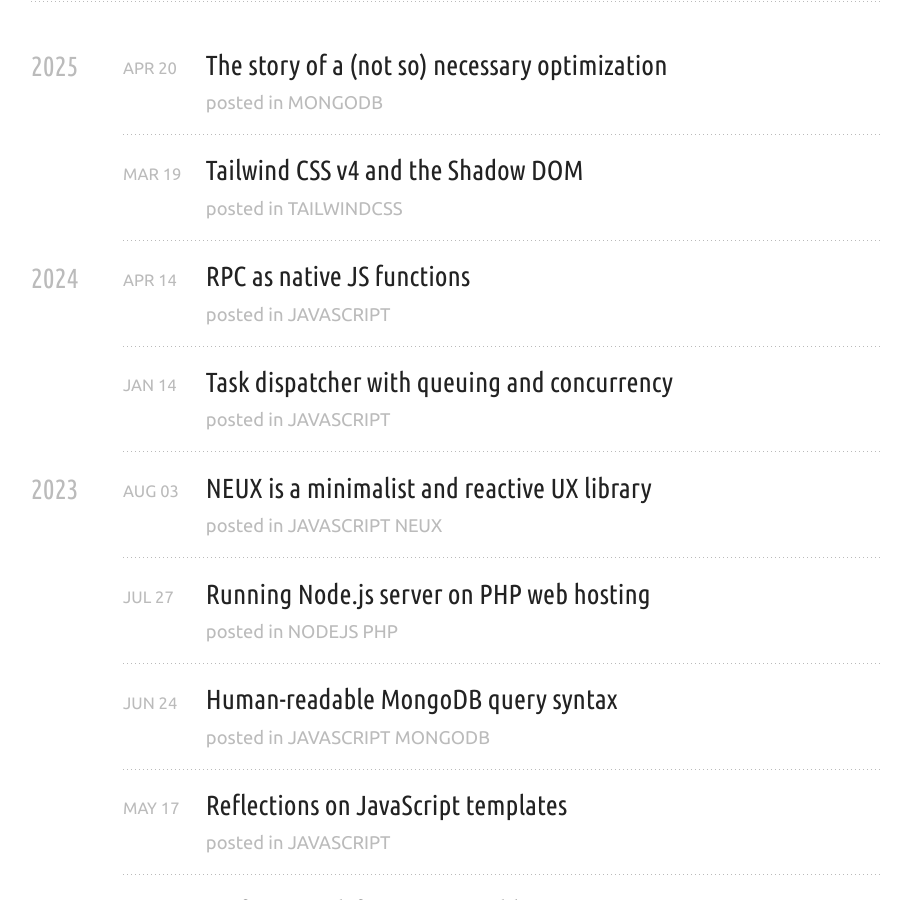
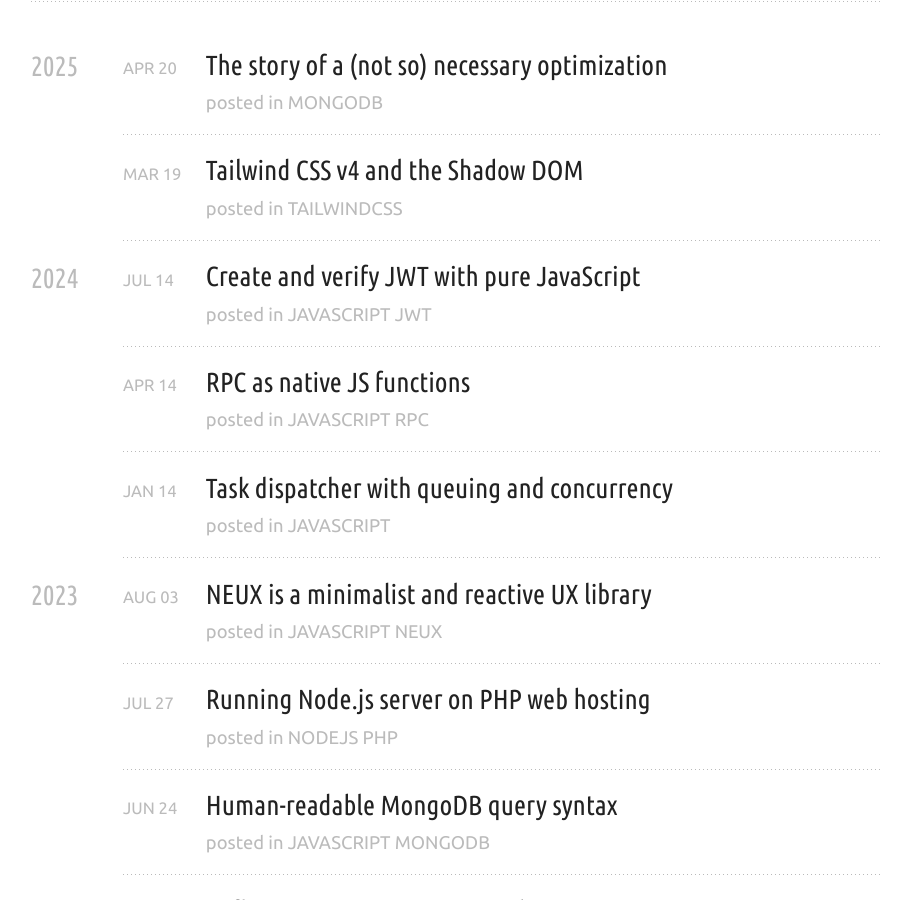
Before and after one commit to meefik/meefik.github.io, a Jekyll site: the page built from pages/archive.html, in a window 1280 px wide and 900 px high, scrolled down 319 px. Shown: the whole window, without its empty margins (184-1095 px from the left). Built offline with Jekyll 4.4.1, drawn with Linux system fonts in a browser that asks for light colours; some of the changed lines change nothing that is shown.

Commit message:
Add new post

````diff
--- a/_posts/2024-04-14-rpc-as-js-functions.md
+++ b/_posts/2024-04-14-rpc-as-js-functions.md
@@ -2,7 +2,7 @@
 layout: post
 title: RPC as native JS functions
 date: 2024-04-14 12:00:00 +0000
-categories: [javascript]
+categories: [javascript, rpc]
 comments: true
 ---
 
--- /dev/null
+++ b/_posts/2024-07-14-jwt-with-pure-js.md
@@ -0,0 +1,164 @@
+---
+layout: post
+title: Create and verify JWT with pure JavaScript
+date: 2024-07-14 12:00:00 +0000
+categories: [javascript, jwt]
+comments: true
+---
+
+[JSON Web Token](https://jwt.io) (JWT) is a popular standard for securely transmitting information between parties as a JSON object. They are commonly used for authentication and information exchange. While many libraries exist to handle JWTs, sometimes you might need or want to implement the core logic yourself using pure JavaScript, especially in environments like web workers or edge functions where dependencies might be limited.
+
+This post demonstrates how to create and verify JWTs using the [Web Crypto API](https://developer.mozilla.org/docs/Web/API/Web_Crypto_API) available in modern browsers and Node.js (v15+). We'll focus on the HS256 algorithm (HMAC with SHA-256).
+
+<!--more-->
+
+A JWT consists of three parts separated by dots (.):
+
+1. **Header**: Contains metadata about the token, like the signing algorithm (alg) and token type (typ).
+2. **Payload**: Contains the claims (the actual data), such as user ID, name, roles, etc.
+3. **Signature**: Used to verify the sender of the JWT and ensure that the message wasn't changed along the way.
+
+All parts are Base64Url encoded.
+
+First, we need functions to encode/decode Base64Url and to handle HMAC signatures using the Web Crypto API:
+
+```js
+// Base64Url Encoding/Decoding
+function encodeBase64Url(source) {
+  // Encode ArrayBuffer to Base64 string
+  // Then convert Base64 to Base64Url
+  return btoa(String.fromCharCode.apply(null, source))
+    .replace(/=+$/, '') // Remove padding '='
+    .replace(/\+/g, '-') // Replace '+' with '-'
+    .replace(/\//g, '_'); // Replace '/' with '_'
+}
+
+function decodeBase64Url(source) {
+  // Convert Base64Url back to Base64
+  source = source.replace(/-/g, '+').replace(/_/g, '/');
+  // Pad with '=' to make it valid Base64
+  source += '='.repeat((4 - source.length % 4) % 4);
+  // Decode Base64 string to original string
+  return atob(source);
+}
+
+// HMAC Signature Generation
+async function createHmacSignature(key, message) {
+  const encoder = new TextEncoder();
+  const keyData = encoder.encode(key);
+  const messageData = encoder.encode(message);
+  // Import the secret key for signing
+  const cryptoKey = await crypto.subtle.importKey(
+    'raw', // key format
+    keyData, // key material
+    { name: 'HMAC', hash: 'SHA-256' }, // algorithm details
+    false, // non-exportable
+    ['sign'] // key usages
+  );
+  // Sign the message
+  const signature = await crypto.subtle.sign('HMAC', cryptoKey, messageData);
+  return new Uint8Array(signature); // Return signature as Uint8Array
+}
+
+// HMAC Signature Verification
+async function verifyHmacSignature(key, message, signature) {
+  const encoder = new TextEncoder();
+  const keyData = encoder.encode(key);
+  const messageData = encoder.encode(message);
+  // Decode Base64Url signature to Uint8Array
+  const signatureData = Uint8Array.from(decodeBase64Url(signature), c => c.charCodeAt(0));
+  // Import the secret key for verification
+  const cryptoKey = await crypto.subtle.importKey(
+    'raw',
+    keyData,
+    { name: 'HMAC', hash: 'SHA-256' },
+    false,
+    ['verify'] // key usage
+  );
+  // Verify the signature
+  return crypto.subtle.verify('HMAC', cryptoKey, signatureData, messageData);
+}
+```
+
+Now, let's combine these to create and verify JWT:
+
+```js
+async function createJWT(payload, secret) {
+  // Define the header
+  const header = { alg: 'HS256', typ: 'JWT' };
+  // Encode header and payload
+  const encodedHeader = encodeBase64Url(new TextEncoder().encode(JSON.stringify(header)));
+  const encodedPayload = encodeBase64Url(new TextEncoder().encode(JSON.stringify(payload)));
+  // Create the data to sign (header + '.' + payload)
+  const dataToSign = `${encodedHeader}.${encodedPayload}`;
+  // Create the signature
+  const signature = await createHmacSignature(secret, dataToSign);
+  // Encode the signature
+  const encodedSignature = encodeBase64Url(signature);
+  // Combine all parts into the JWT
+  return `${dataToSign}.${encodedSignature}`;
+}
+
+async function verifyJWT(token, secret) {
+  // Split the token into its parts
+  const [header, payload, signature] = token.split('.');
+  if (!header || !payload || !signature) {
+    throw new Error('Invalid JWT format');
+  }
+
+  // Decode and parse the header
+  const decodedHeader = JSON.parse(decodeBase64Url(header));
+  // Basic header validation
+  if (decodedHeader?.alg !== 'HS256' || decodedHeader?.typ !== 'JWT') {
+    throw new Error('Invalid JWT header');
+  }
+
+  // Prepare the data that was originally signed
+  const dataToVerify = `${header}.${payload}`;
+  // Verify the signature
+  const isValid = await verifyHmacSignature(secret, dataToVerify, signature);
+  if (!isValid) {
+    throw new Error('Invalid signature');
+  }
+
+  // Check if the payload has expired
+  const decodedPayload = JSON.parse(decodeBase64Url(payload));
+  if (decodedPayload.exp && Date.now() >= decodedPayload.exp * 1000) {
+    throw new Error('Token has expired');
+  }
+
+  // If signature is valid, return the decoded payload
+  return decodedPayload;
+}
+```
+
+That's it. Now we can use it, see the example:
+
+```js
+(async () => {
+  // Define the secret key used for both signing and verification
+  const secret = 'your-256-bit-secret';
+
+  // Define a payload with user information. This data will be embedded in the JWT.
+  const payload = { exp: ~~(Date.now() / 1000) + 60, name: 'John Doe' };
+
+  // Create a JWT using the payload and the secret key
+  const token = await createJWT(payload, secret);
+
+  // Log the generated JWT to the console
+  console.log('Generated JWT:', token);
+
+  try {
+    // Verify the JWT using the same secret key to ensure its validity
+    const decodedPayload = await verifyJWT(token, secret);
+
+    // Log the decoded payload if the verification succeeds
+    console.log('Decoded payload:', decodedPayload);
+  } catch(err) {
+    // Log an error message if verification fails
+    console.error('Verification failed:', err);
+  }
+})();
+```
+
+While libraries abstract away much of this complexity, understanding the underlying mechanics of JWT creation and verification using standard browser APIs can be valuable.
````
